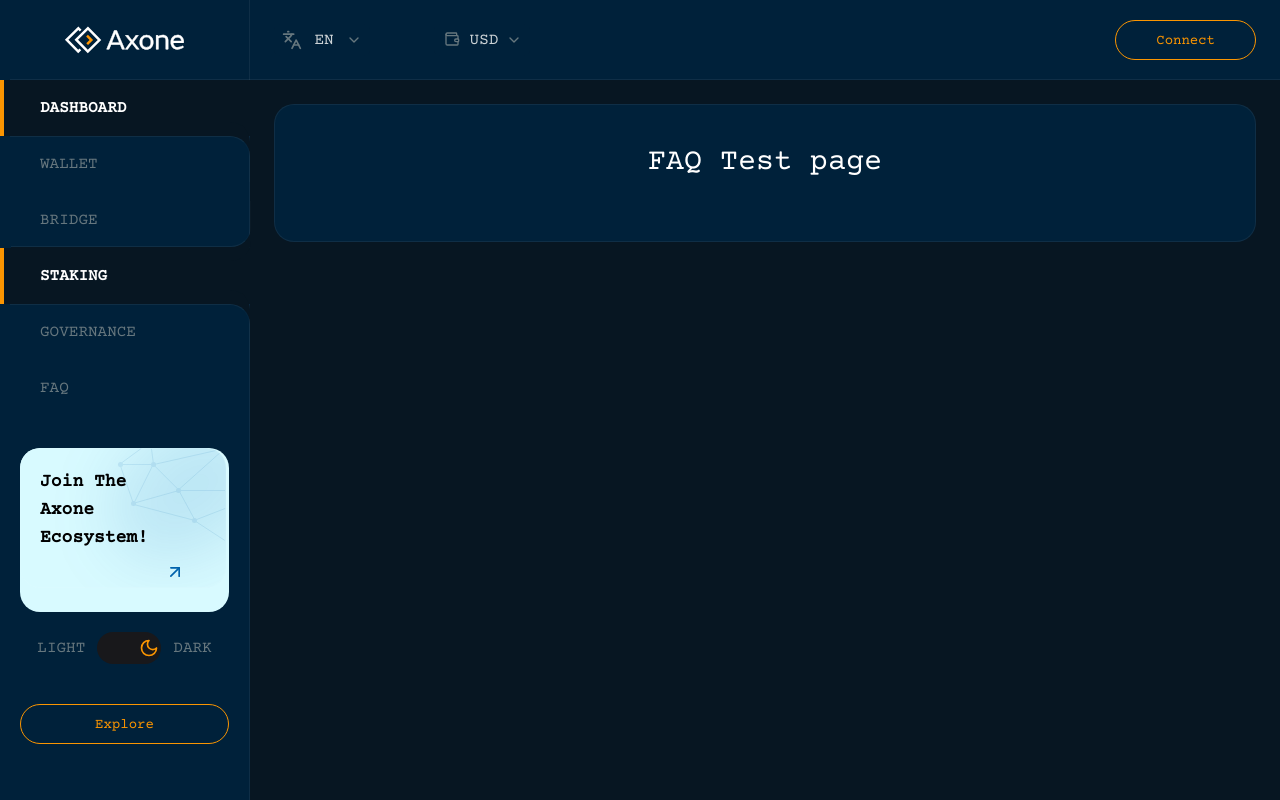
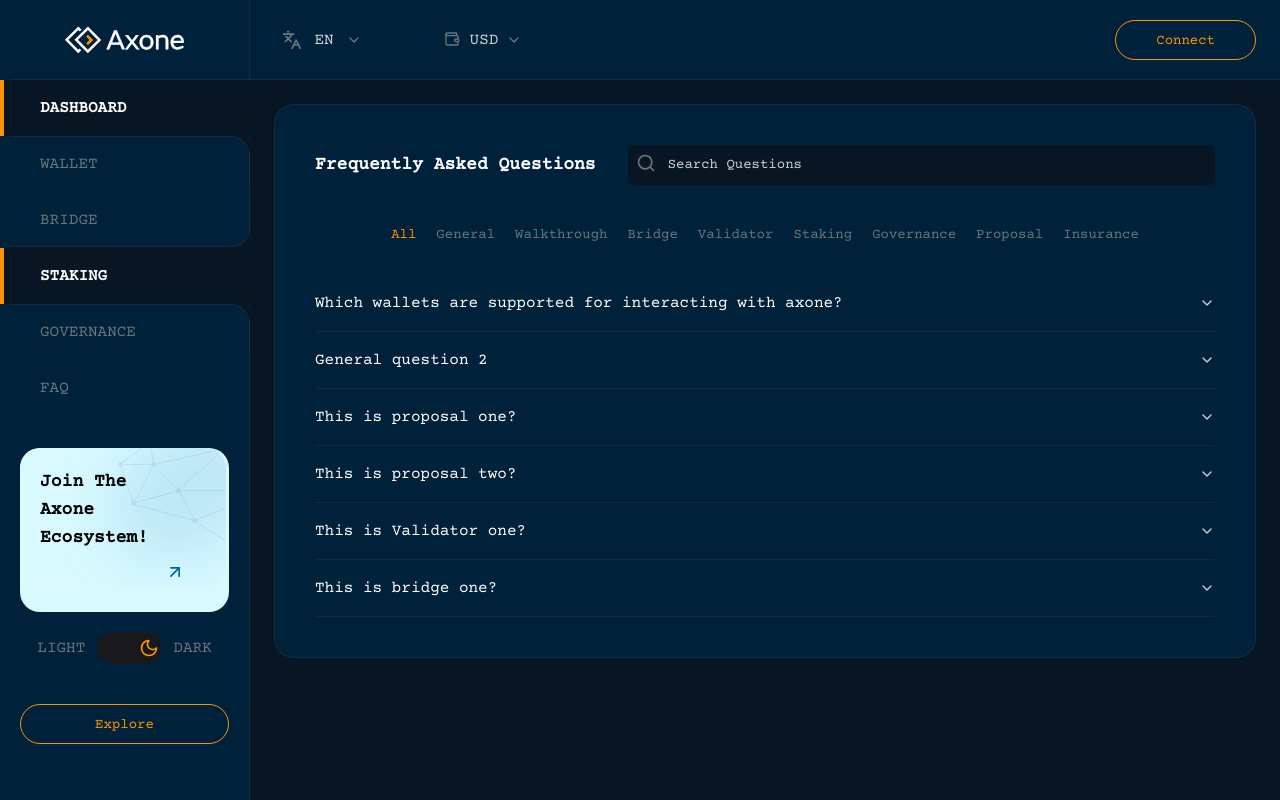
Before and after one commit to axone-protocol/hub, a Next.js app: page /faq in a window 1280 px wide. Built offline with nearby package versions, Linux system fonts and the light colour scheme.

Commit message:
feat: added FAQ page withh mocked questions inside accordion, implemented search by questions and filtering by category

```diff
--- /dev/null
+++ b/app/faq/_components/category-filter-item.tsx
@@ -0,0 +1,18 @@
+import { memo } from 'react';
+import { Text } from '@/components/typography';
+import { cn } from '@/lib/utils';
+
+type CategoryFilterItemProps = {
+  item: string;
+  selected: boolean;
+  onSelect: (item: string) => void;
+};
+
+const CategoryFilterItem = ({ item, selected, onSelect }: CategoryFilterItemProps) => {
+  console.log('selected', item, selected);
+  return(
+    <Text onClick={() => onSelect(item)} className={cn('cursor-pointer hover:text-axone-orange mx-2.5 text-axone-khaki', { 'text-axone-orange': selected })}>{item}</Text>
+  );
+};
+
+export default memo<typeof CategoryFilterItem>(CategoryFilterItem);
--- /dev/null
+++ b/app/faq/_components/category-filter.tsx
@@ -0,0 +1,37 @@
+import { memo } from 'react';
+import Row from '@/components/ui/row';
+import CategoryFilterItem from './category-filter-item';
+
+type CategoryFilterProps = {
+  category: string;
+  selectCategory: (item: string) => void;
+};
+
+enum CategoriesEnum {
+  All = 'All',
+  General = 'General',
+  Walkthrough = 'Walkthrough',
+  Bridge = 'Bridge',
+  Validator = 'Validator',
+  Staking = 'Staking',
+  Governance = 'Governance',
+  Proposal = 'Proposal',
+  Insurance = 'Insurance'
+};
+
+const CategoryFilter = ({ category, selectCategory }: CategoryFilterProps) => {
+  return (
+    <Row className='mt-10 justify-center'>
+      {Object.values(CategoriesEnum).map((item: CategoriesEnum): JSX.Element => (
+        <CategoryFilterItem
+          key={item}
+          item={item}
+          selected={category === item}
+          onSelect={selectCategory}
+        />
+      ))}
+    </Row>
+  );
+};
+
+export default memo<typeof CategoryFilter>(CategoryFilter);
--- /dev/null
+++ b/app/faq/_mock/data.ts
@@ -0,0 +1,38 @@
+export const data = [
+  {
+    id: 1,
+    question: 'Which wallets are supported for interacting with axone?',
+    answer: 'You can currently connect with MetaMask, Ledger, Keplr, Trezor and Torus',
+    category: 'General'
+  },
+  {
+    id: 2,
+    question: 'General question 2',
+    answer: 'You can currently connect with MetaMask, Ledger, Keplr, Trezor and Torus',
+    category: 'General'
+  },
+  {
+    id: 3,
+    question: 'This is proposal one?',
+    answer: 'You can currently connect with MetaMask, Ledger, Keplr, Trezor and Torus',
+    category: 'Proposal'
+  },
+  {
+    id: 4,
+    question: 'This is proposal two?',
+    answer: 'You can currently connect with MetaMask, Ledger, Keplr, Trezor and Torus',
+    category: 'Proposal'
+  },
+  {
+    id: 5,
+    question: 'This is Validator one?',
+    answer: 'You can currently connect with MetaMask, Ledger, Keplr, Trezor and Torus',
+    category: 'Validator'
+  },
+  {
+    id: 6,
+    question: 'This is bridge one?',
+    answer: 'You can currently connect with MetaMask, Ledger, Keplr, Trezor and Torus',
+    category: 'Bridge'
+  }
+];
--- a/app/faq/page.tsx
+++ b/app/faq/page.tsx
@@ -1,11 +1,65 @@
+'use client';
+import { Search as SearchIcon } from 'lucide-react';
+import { useCallback, useState } from 'react';
+import { Text, Title } from '@/components/typography';
+import { Accordion, AccordionContent, AccordionItem, AccordionTrigger } from '@/components/ui/accordion';
 import Box from '@/components/ui/box';
+import { Input } from '@/components/ui/input';
 import PageContainer from '@/components/ui/page-container';
+import Row from '@/components/ui/row';
+import CategoryFilter from './_components/category-filter';
+
+import { data } from './_mock/data';
+
+const SEARCH_ICON_SIZE: number = 20;
 
 export default function FAQ () {
+  const [faqData, setFaqData] = useState(data);
+  const [category, selectCategory] = useState<string>('All');
+
+  const searchQuestion = useCallback((e: React.ChangeEvent<HTMLInputElement>): void => {
+    if (e.target.value === '') {
+      setFaqData(data);
+    } else {
+      const filteredData = data.filter((item) => item.question.toLowerCase().includes(e.target.value.toLowerCase()));
+      setFaqData(filteredData);
+    }
+  }, []);
+
+  const renderAccordionItems = (): JSX.Element[] => {
+    const itemsToRender = category === 'All' ? faqData : faqData.filter(item => item.category === category);
+    return itemsToRender.map((item) => {
+      return (
+        <AccordionItem key={item.id} value={`item-${item.id}`}>
+          <AccordionTrigger>{item.question}</AccordionTrigger>
+          <AccordionContent>
+            <Text className='ml-5'>{item.answer}</Text>
+          </AccordionContent>
+        </AccordionItem>
+      );
+    });
+  };
+
+  const onCategorySelect = useCallback((item: string): void => {
+    selectCategory(item);
+  }, []);
+
   return (
     <PageContainer>
-      <Box >
-        <h1 className='text-center text-white mb-5 text-3xl'>FAQ Test page</h1>
+      <Box>
+        <Row className='items-center'>
+          <Title className='whitespace-nowrap mr-8'>Frequently Asked Questions</Title>
+          <Row className='relative'>
+            <SearchIcon  size={SEARCH_ICON_SIZE} className='absolute top-2 left-2 text-axone-khaki' />
+            <Input onChange={searchQuestion} type='search' id='faq' className='pl-10' placeholder='Search Questions' />
+          </Row>
+        </Row>
+
+        <CategoryFilter category={category} selectCategory={onCategorySelect} />
+
+        <Accordion type='single' collapsible className='mt-5'>
+          {renderAccordionItems()}
+        </Accordion>
       </Box>
     </PageContainer>
   );
--- a/app/page.tsx
+++ b/app/page.tsx
@@ -1,8 +1,7 @@
 'use client';
 import { Info } from 'lucide-react';
 import { useState } from 'react';
-import Text from '@/components/typography/text';
-import Title from '@/components/typography/title';
+import { Text, Title } from '@/components/typography';
 import { Accordion, AccordionContent, AccordionItem, AccordionTrigger } from '@/components/ui/accordion';
 import Box from '@/components/ui/box';
 import { Button } from '@/components/ui/button';
--- /dev/null
+++ b/components/typography/index.tsx
@@ -0,0 +1,2 @@
+export { default as Text } from './text';
+export { default as Title } from './title';
--- a/components/ui/accordion.tsx
+++ b/components/ui/accordion.tsx
@@ -34,7 +34,7 @@ const AccordionTrigger = React.forwardRef<
       {...props}
     >
       {children}
-      <ChevronDown className='h-4 w-4 shrink-0 transition-transform duration-200' />
+      <ChevronDown className='h-4 w-4 shrink-0 transition-transform duration-200 text-axone-grey' />
     </AccordionPrimitive.Trigger>
   </AccordionPrimitive.Header>
 ));
```
